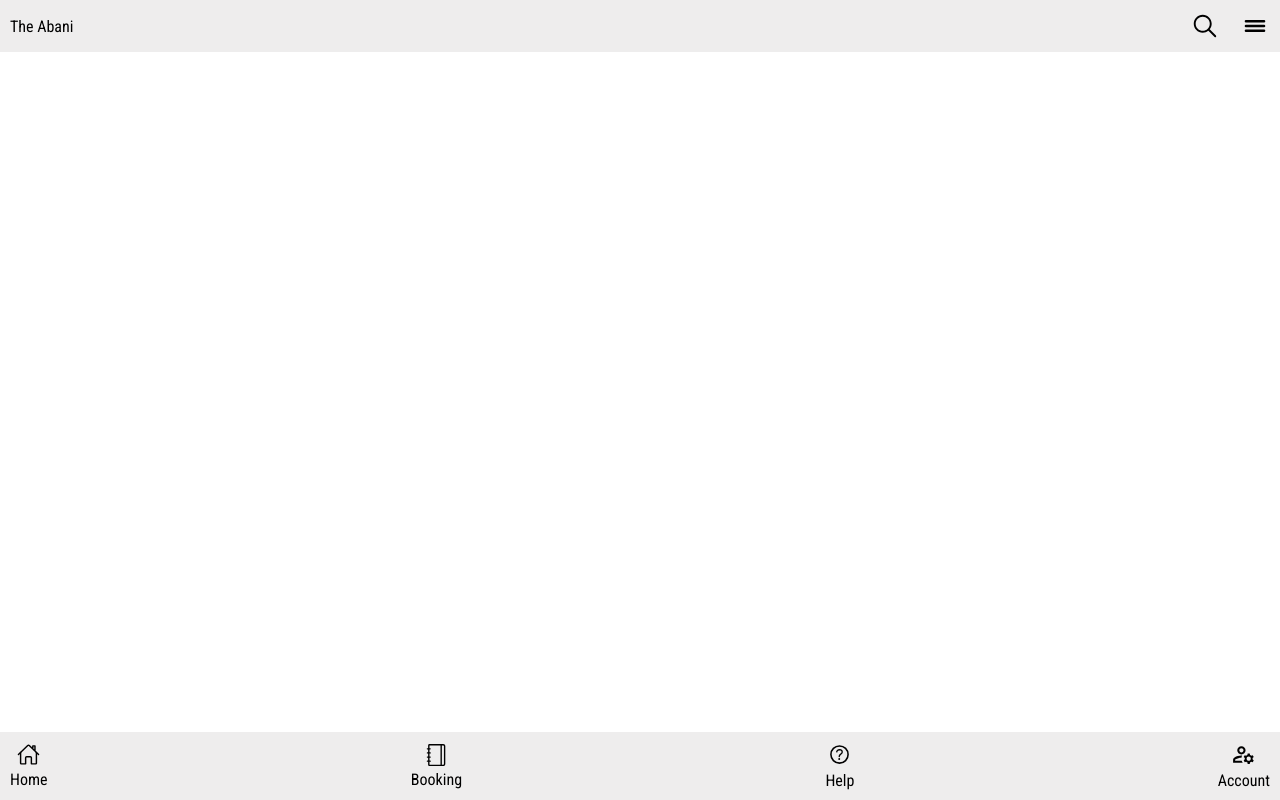
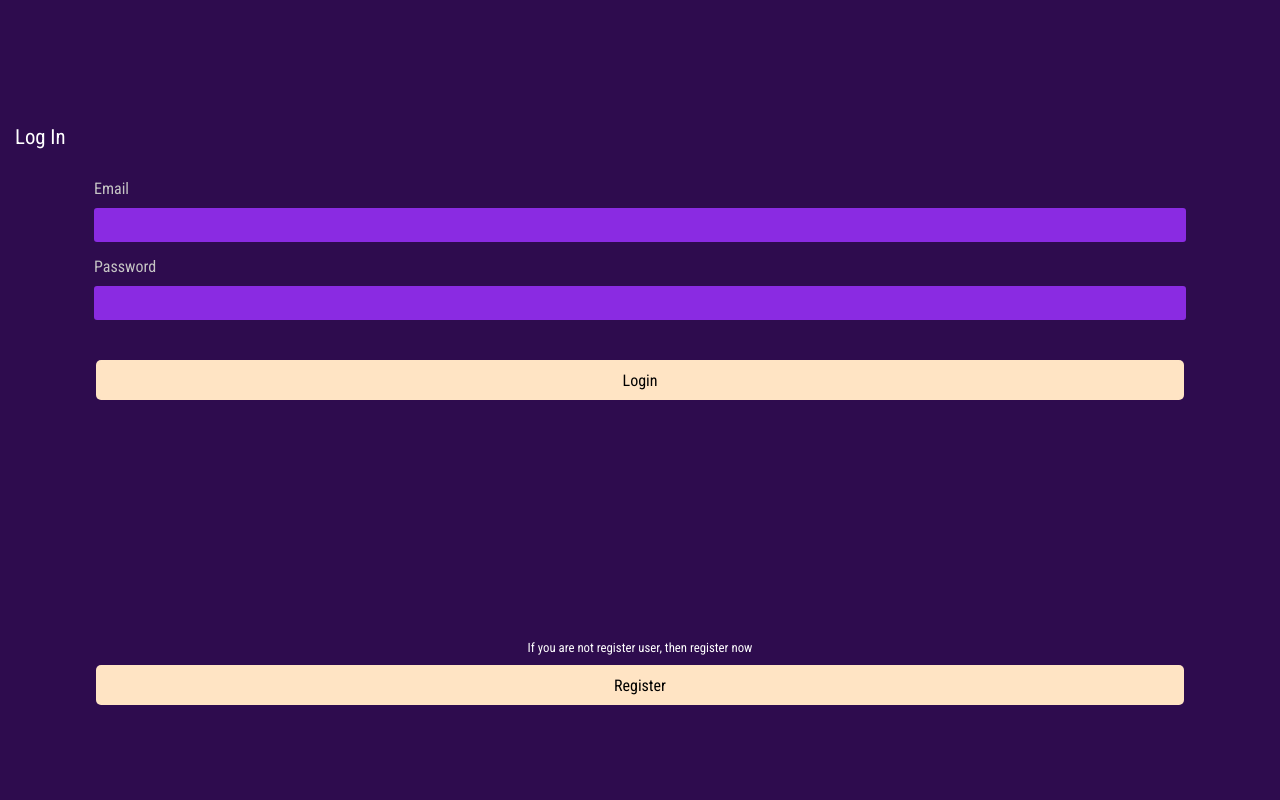
Before and after one commit to thesajalghosh/abaniclient, a React (Create React App) app: page /login in a window 1280 px wide. Built offline with nearby package versions, Linux system fonts and the light colour scheme.

Commit message:
first commit

```diff
--- a/src/App.js
+++ b/src/App.js
@@ -1,19 +1,30 @@
 import React from "react";
+import { BrowserRouter, Route, Routes } from "react-router-dom";
 import Layout from "./layout/Layout";
-import { BrowserRouter, Route, Routes } from "react-router-dom";
 import HomePage from "./pages/HomePage";
+import Login from "./pages/Login/Login";
+import Register from "./pages/Registration/Register";
 
 const App = () => {
   return (
-    <>
     <BrowserRouter>
+      <Routes>
+        <Route path="/register" element={<Register />} />
+        <Route path="/login" element={<Login/>}/>
+        <Route path="/*" element={<LayoutWrapper />} />
+      </Routes>
+    </BrowserRouter>
+  );
+};
+
+const LayoutWrapper = () => {
+  return (
     <Layout>
       <Routes>
         <Route path="/" element={<HomePage />} />
+
       </Routes>
     </Layout>
-      </BrowserRouter>
-    </>
   );
 };
 
--- a/src/index.css
+++ b/src/index.css
@@ -18,4 +18,8 @@ code {
   --secondary-color: #2ecc71;
   --font-size: 16px;
   --bar__color: rgb(238 237 237);
+  --light__text__color:rgb(145, 143, 143);
+  --strong__text__color:rgb(197, 196, 196);
+  --more__strong__text__color:white;
+  --register__login__background:rgb(46, 12, 78);
 }
--- /dev/null
+++ b/src/pages/Login/Login.css
@@ -0,0 +1,78 @@
+.login__page__whole__container{
+    background-color: var(--register__login__background);
+    width: 100vw;
+    height: 100vh;
+    font-family: "Roboto Condensed", sans-serif;
+    color: var( --light__text__color);
+    display: flex;
+    justify-content: space-around;
+    flex-direction: column;
+
+
+}
+
+.login__page__header{
+    font-size: 1.3rem;
+    color: var( --more__strong__text__color);
+    padding-top: 30px;
+    padding-left: 15px;
+}
+
+.login__form{
+    margin-top: 15px;
+    display: flex;
+    align-items: center;
+    flex-direction: column;
+}
+
+.form__ele{
+    margin-top: 15px;
+    display: flex;
+    flex-direction: column;
+    gap: 10px;
+    color: var( --strong__text__color);
+
+}
+.form__ele input{
+    width: 85vw;
+    height: 4vh;
+    background-color: rgb(80, 23, 133);
+    border: none;
+    border-radius: 3px;
+    color: var(  --more__strong__text__color);
+}
+.form__ele input:focus{
+    outline: none;
+}
+.button__container{
+    display: flex;
+    justify-content: center;
+    align-items: center;
+    width: 100%;
+    margin-top: 5vh;
+}
+.btn__design{
+    width: 85vw;
+    height: 5vh;
+ background-color: bisque;
+ border: none;
+ border-radius: 5px;
+ font-size: 1rem;
+ font-family: "Roboto Condensed", sans-serif;
+
+}
+.open__register__page{
+    margin-top: 50px;
+    margin-top: 50px;
+    width: 100%;
+    display: flex;
+    align-items: center;
+    flex-direction: column;
+}
+
+.open__register__page span{
+    color: var(  --more__strong__text__color);
+    margin-bottom: 10px;
+    font-size: 0.8rem;
+
+}
--- /dev/null
+++ b/src/pages/Login/Login.js
@@ -0,0 +1,53 @@
+import React, { useState } from 'react'
+import "./Login.css"
+import { useNavigate } from 'react-router-dom'
+
+const Login = () => {
+    const navigate = useNavigate();
+    const [formData, setFormData] = useState({
+email:"",
+password:""
+    })
+
+    const handelchange = ((e)=>{
+        const {name, value} = e.target
+        setFormData((prev)=>({
+            ...prev,
+            [name]:value
+        }))
+    })
+    const handelSubmit = (e)=>{
+e.preventDefault()
+console.log(formData)
+    }
+  return (
+    <div className="login__page__whole__container">
+    <div>
+
+
+      <div className="login__page__header">Log In</div>
+      <form className="login__form" onSubmit={handelSubmit}>
+          <div className="form__ele">
+              <label>Email</label>
+              <input name="email" value={formData.email} onChange={handelchange}/>
+          </div>
+          <div className="form__ele">
+              <label>Password</label>
+              <input name="password" value={formData.password} onChange={handelchange}/>
+          </div>
+          <div className="button__container">
+
+          <button type="submit" className="btn__design register__btn">Login</button>
+          </div>
+      </form>
+      </div>
+      <div className="open__register__page">
+      <span>If you are not register user, then register now</span>
+      <button className="btn__design" onClick={()=> navigate("/register")}>Register</button>
+
+      </div>
+    </div>
+  )
+}
+
+export default Login
--- /dev/null
+++ b/src/pages/Registration/Register.css
@@ -0,0 +1,76 @@
+.register__page__whole__container{
+    background-color: var(--register__login__background);
+    width: 100vw;
+    height: 100vh;
+    font-family: "Roboto Condensed", sans-serif;
+    color: var( --light__text__color);
+    display: flex;
+    justify-content: space-around;
+    flex-direction: column;
+
+
+}
+
+.register__page__header{
+    font-size: 1.3rem;
+    color: var( --more__strong__text__color);
+    padding-top: 30px;
+    padding-left: 15px;
+}
+
+.register__form{
+    margin-top: 15px;
+    display: flex;
+    align-items: center;
+    flex-direction: column;
+}
+
+.form__ele{
+    margin-top: 15px;
+    display: flex;
+    flex-direction: column;
+    gap: 10px;
+    color: var( --strong__text__color);
+
+}
+.form__ele input{
+    width: 85vw;
+    height: 4vh;
+    background-color: blueviolet;
+    border: none;
+    border-radius: 3px;
+}
+.form__ele input:focus{
+    outline: none;
+}
+.button__container{
+    display: flex;
+    justify-content: center;
+    align-items: center;
+    width: 100%;
+    margin-top: 5vh;
+}
+.btn__design{
+    width: 85vw;
+    height: 5vh;
+ background-color: bisque;
+ border: none;
+ border-radius: 5px;
+ font-size: 1rem;
+ font-family: "Roboto Condensed", sans-serif;
+
+}
+.open__login__page{
+    margin-top: 50px;
+    margin-top: 50px;
+    width: 100%;
+    display: flex;
+    align-items: center;
+    flex-direction: column;
+}
+
+.open__login__page span{
+    color: var(  --more__strong__text__color);
+    margin-bottom: 10px;
+
+}
--- /dev/null
+++ b/src/pages/Registration/Register.js
@@ -0,0 +1,63 @@
+import React, { useState } from 'react'
+import { useNavigate } from 'react-router-dom'
+import "./Register.css"
+
+const Register = () => {
+  const navigate = useNavigate()
+
+  const [formData, setFormData] = useState({
+    name:"",
+    email:"",
+    password:"",
+    phone:""
+  })
+
+  const handelchange = (e)=>{
+    const {name, value} = e.target;
+    setFormData((prev)=>({
+      ...prev, [name]:value
+    }))
+  }
+  const handelSubmit = (event)=>{
+    event.preventDefault()
+    console.log(formData)
+  }
+  return (
+    <div className="register__page__whole__container">
+    <div>
+
+
+      <div className="register__page__header">Register</div>
+      <form className="register__form" onSubmit={handelSubmit}>
+          <div className="form__ele">
+              <label>Name</label>
+              <input name="name" onChange={handelchange} value={formData.name}/>
+          </div>
+          <div className="form__ele">
+              <label>Email</label>
+              <input name="email" onChange={handelchange} value={formData.email}/>
+          </div>
+          <div className="form__ele">
+              <label>Phone No.</label>
+              <input name="phone" onChange={handelchange} value={formData.phone}/>
+          </div>
+          <div className="form__ele">
+              <label>Password</label>
+              <input name="password" onChange={handelchange} value={formData.password}/>
+          </div>
+          <div className="button__container">
+
+          <button type="submit" className="btn__design register__btn">Register</button>
+          </div>
+      </form>
+      </div>
+      <div className="open__login__page">
+      <span>Already Register, Login Now</span>
+      <button className="btn__design" onClick={()=> navigate("/login")}>Log In</button>
+
+      </div>
+    </div>
+  )
+}
+
+export default Register
```
Lines whose indentation alone changed are shown as unchanged.
